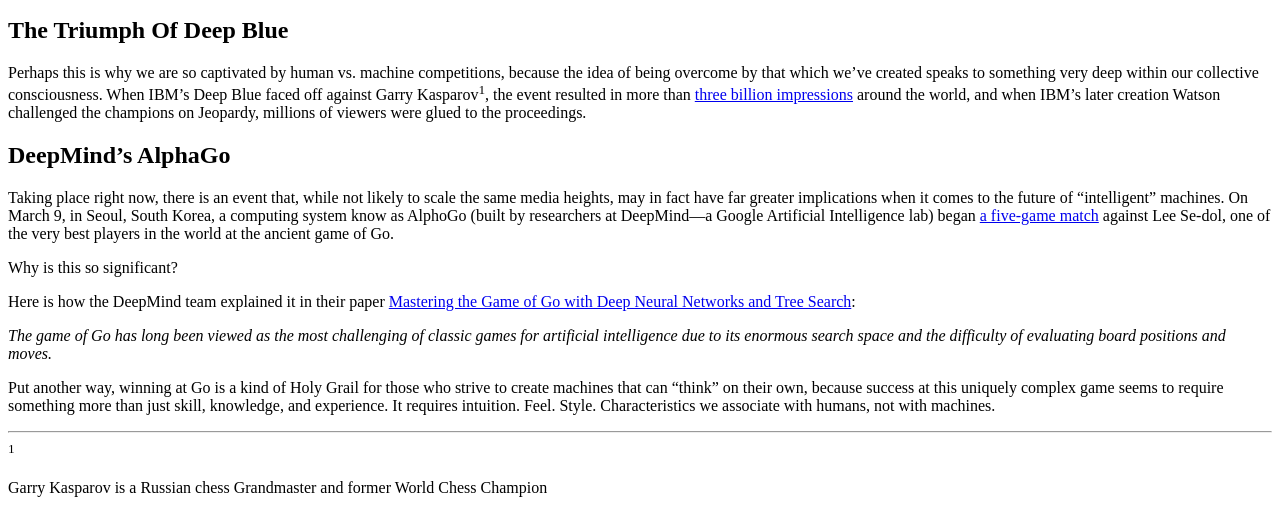
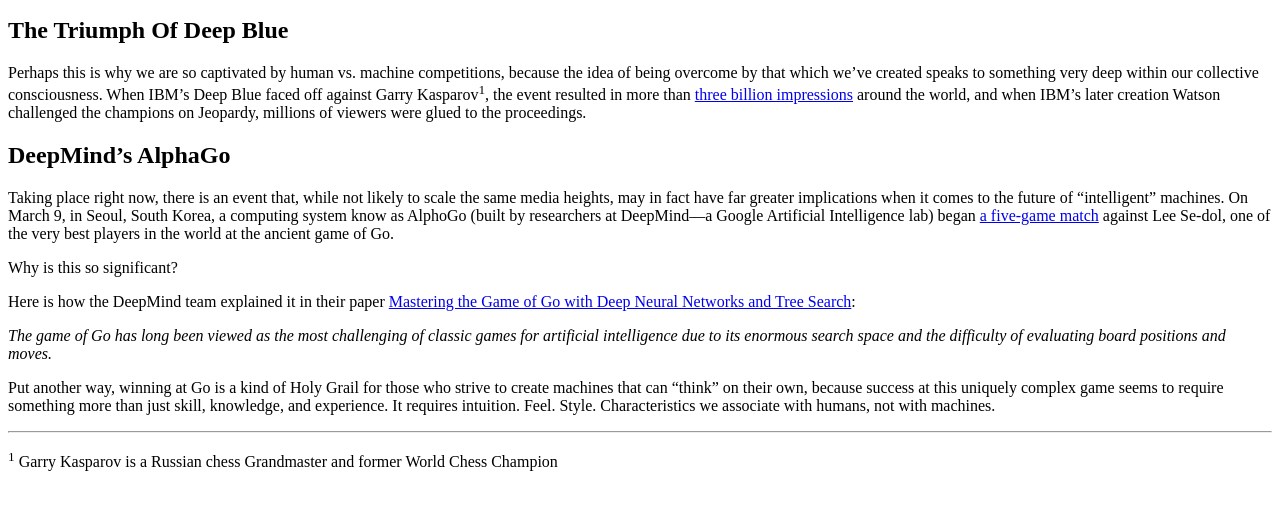
Before and after one commit to LarsGittenberg/udacity-fend-html, a plain HTML site: page index.html in a window 1280 px wide. Shown: the part 577-1090 px from the top of the page. After the commit the page ends 1064 px from the top, so only its background shows below. Drawn offline with Linux system fonts and the light colour scheme.

Commit message:
enclose sup element inside a paragraph element

```diff
--- a/index.html
+++ b/index.html
@@ -37,7 +37,7 @@
 
   <hr>
 
-  <aside><sup>1</sup> <p>Garry Kasparov is a Russian chess Grandmaster and former World Chess Champion</p></aside>
+  <aside><p><sup>1</sup> Garry Kasparov is a Russian chess Grandmaster and former World Chess Champion</p></aside>
 
 </body>
 </html>
```
